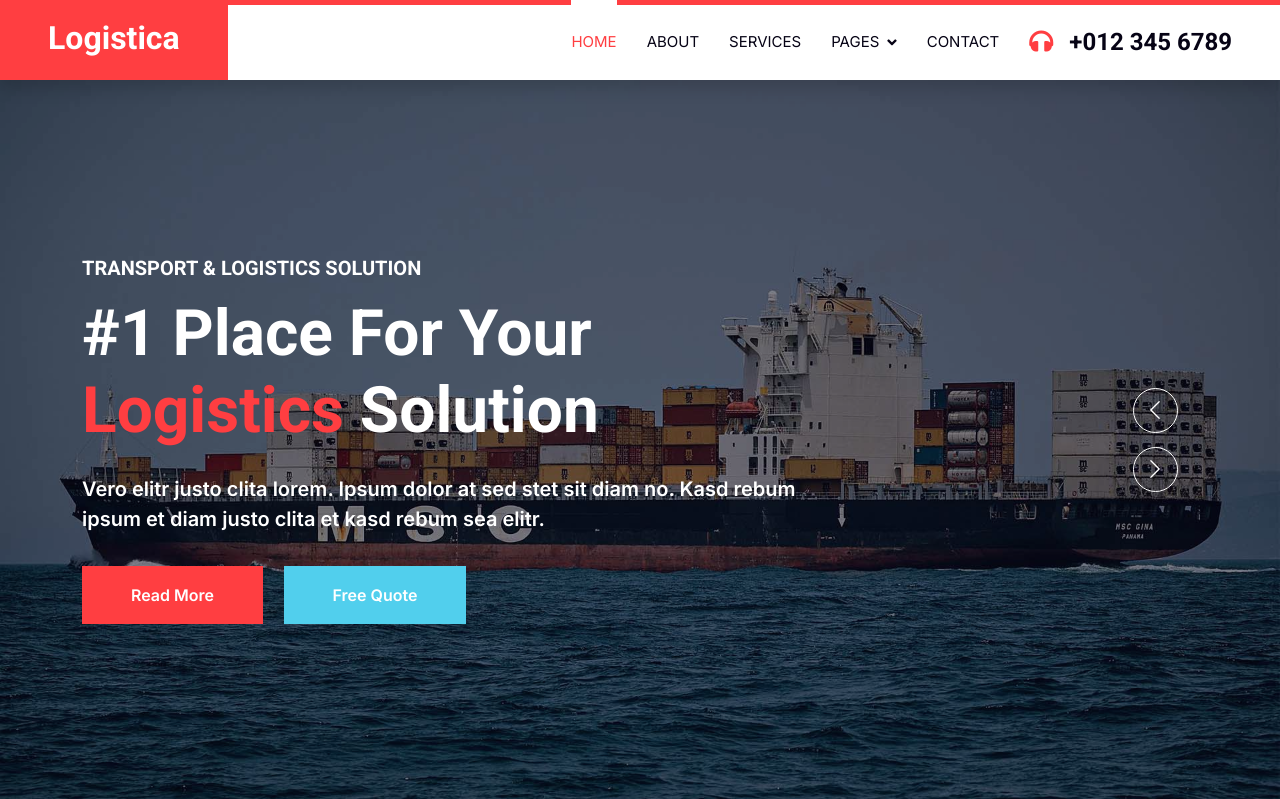
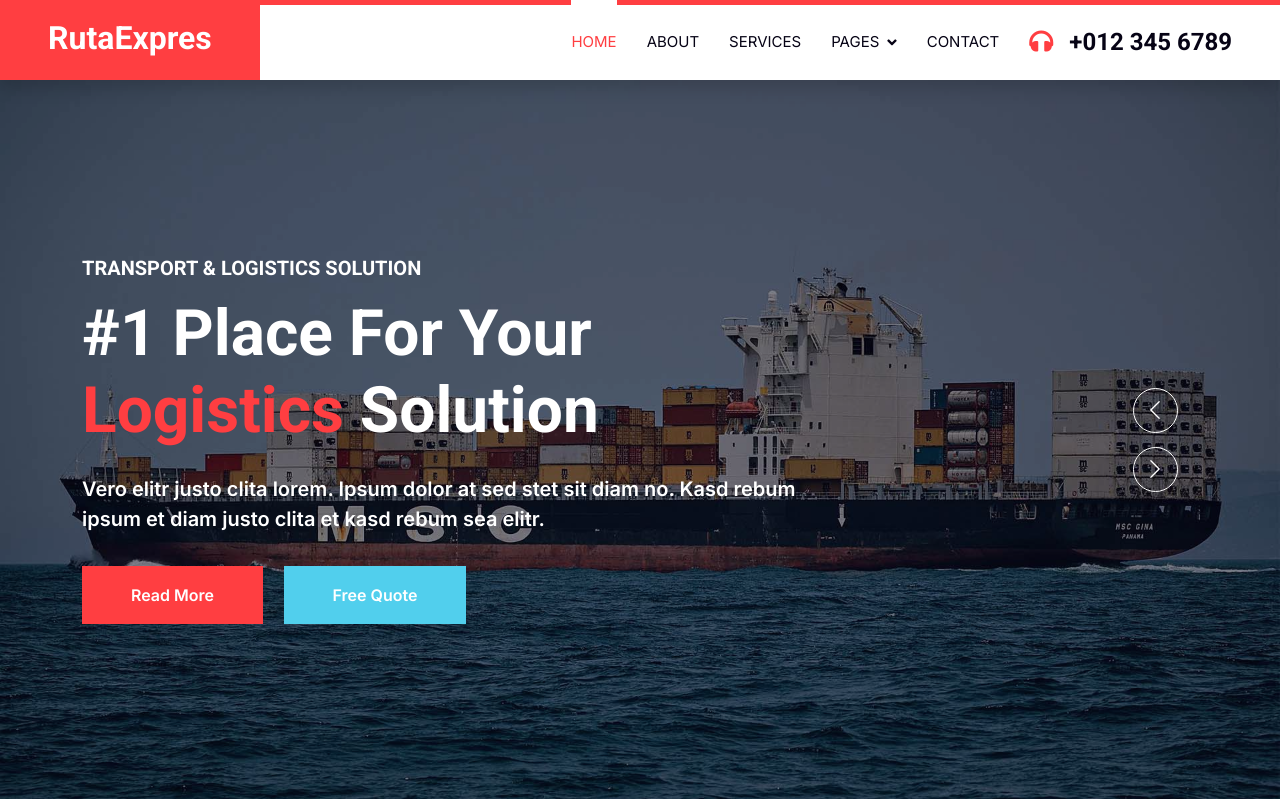
Before and after one commit to JenniferDefaz/RutaExpres, a Django app: page / in a window 1280 px wide. Shown: the top 799 px of the page. Run offline with Django 5.2, Linux system fonts and the light colour scheme; some libraries are stand-ins or nearby versions.

Commit message:
Correcciones

```diff
--- a/pedido/templates/plantillaPrin.html
+++ b/pedido/templates/plantillaPrin.html
@@ -45,7 +45,7 @@
     <!-- Navbar Start -->
     <nav class="navbar navbar-expand-lg bg-white navbar-light shadow border-top border-5 border-primary sticky-top p-0">
         <a href="/inicio/" class="navbar-brand bg-primary d-flex align-items-center px-4 px-lg-5">
-            <h2 class="mb-2 text-white">Logistica</h2>
+            <h2 class="mb-2 text-white">RutaExpres</h2>
         </a>
         <button type="button" class="navbar-toggler me-4" data-bs-toggle="collapse" data-bs-target="#navbarCollapse">
             <span class="navbar-toggler-icon"></span>
```
